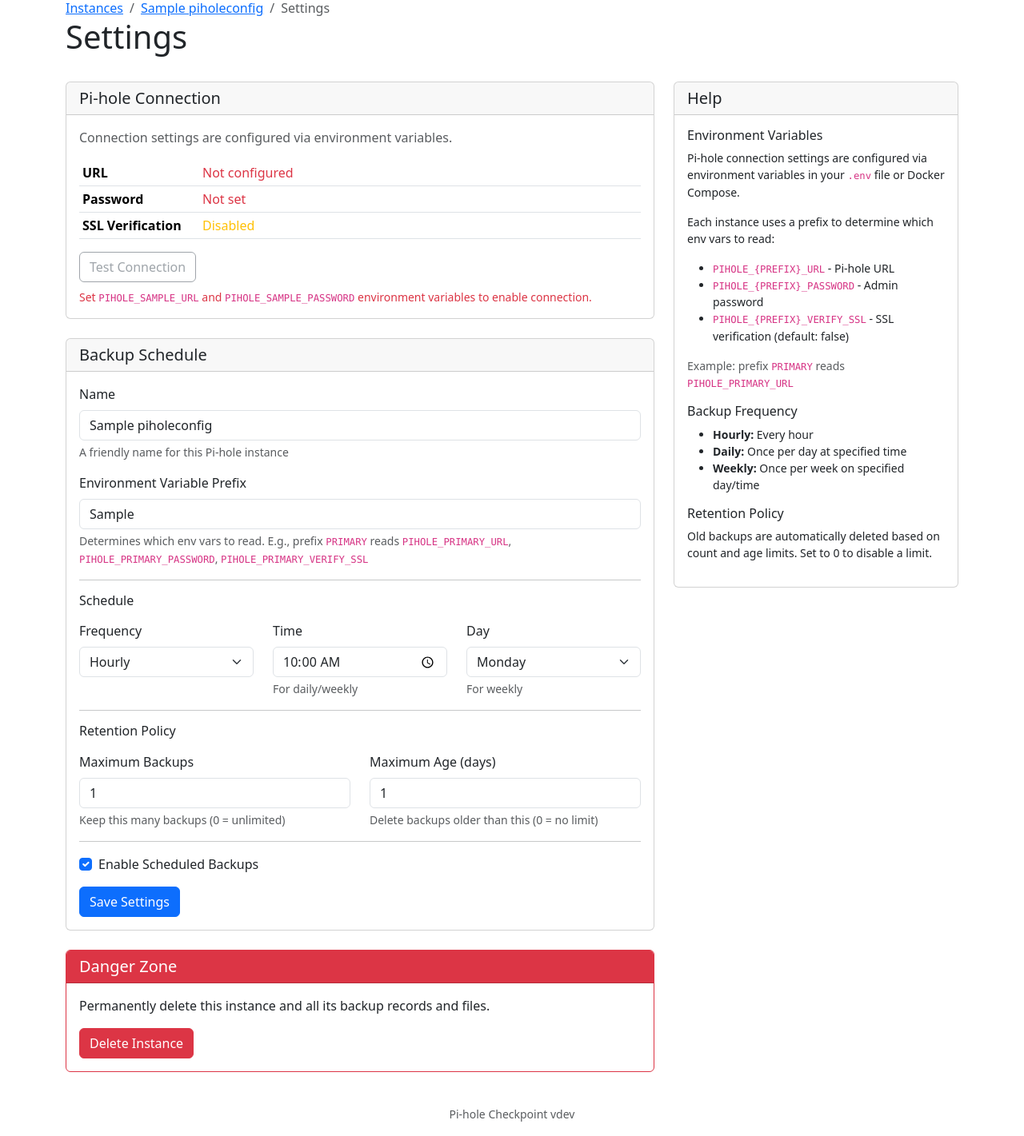
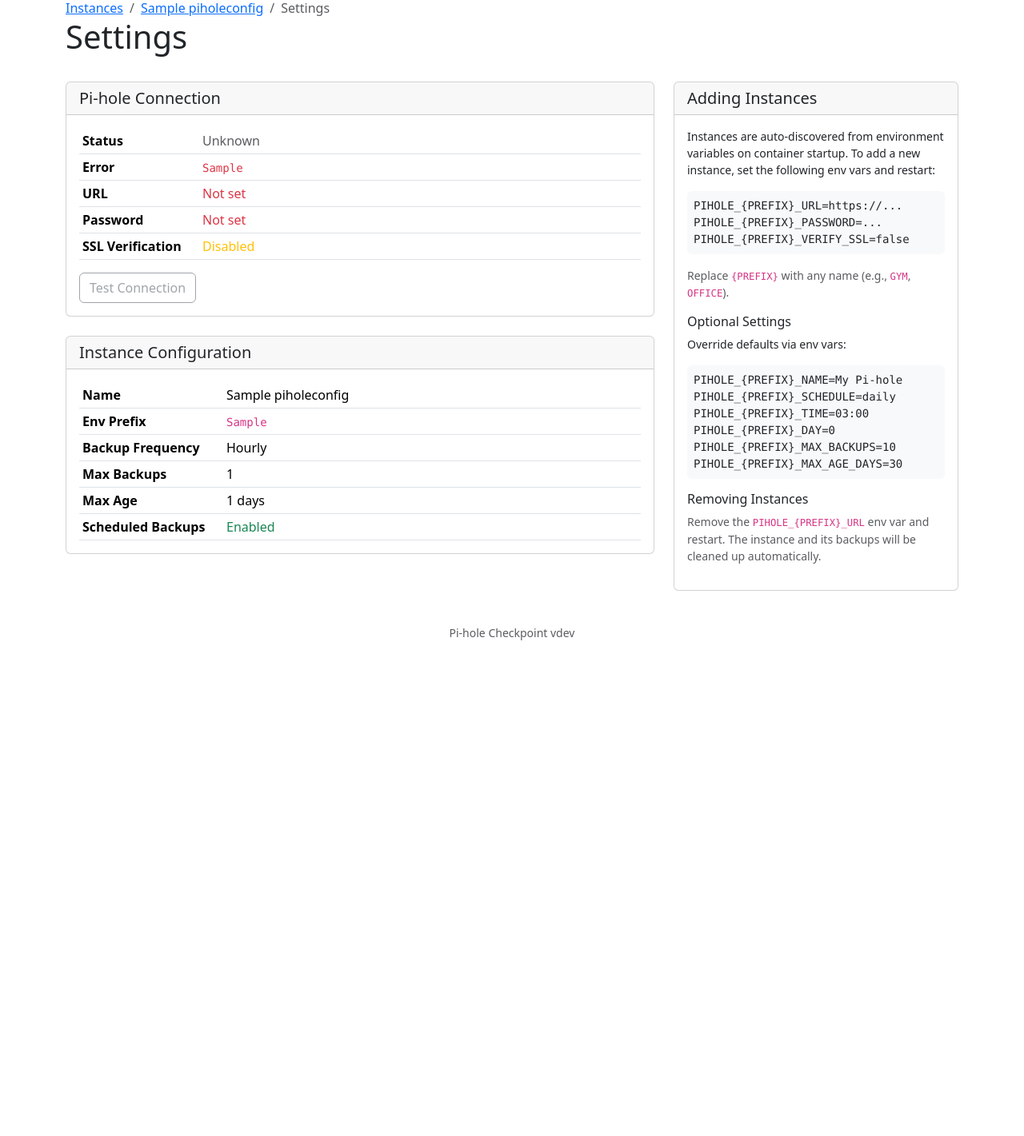
Before and after one commit to pihole-checkpoint/pihole-checkpoint, a Django app: page /instances/1/settings/ in a window 1280 px wide. Shown: the part 84-1505 px from the top of the page at 80% size. After the commit the page ends 885 px from the top, so only its background shows below. Run offline with Django 5.2, Linux system fonts and the light colour scheme; tables that the repository leaves empty hold one stand-in row (values such as "Sample post"); some libraries are stand-ins or nearby versions.

Commit message:
refactor: replace settings form with read-only env-driven config view

```diff
--- a/backup/templates/backup/instance_dashboard.html
+++ b/backup/templates/backup/instance_dashboard.html
@@ -33,7 +33,7 @@
 {% elif not config %}
 <div class="alert alert-info">
     <i class="bi bi-info-circle"></i>
-    Pi-hole credentials configured. <a href="{% url 'add_instance' %}">Configure an instance</a> to start automatic backups.
+    No instance configured. Set <code>PIHOLE_{PREFIX}_URL</code> and <code>PIHOLE_{PREFIX}_PASSWORD</code> environment variables and restart.
 </div>
 {% else %}
 
--- a/backup/templates/backup/settings.html
+++ b/backup/templates/backup/settings.html
@@ -1,9 +1,8 @@
 {% extends "backup/base.html" %}
 
-{% block title %}{% if is_new %}Add Instance{% else %}{{ config.name }} Settings{% endif %} - Pi-hole Checkpoint{% endblock %}
+{% block title %}{{ config.name }} Settings - Pi-hole Checkpoint{% endblock %}
 
 {% block breadcrumb %}
-{% if not is_new and config %}
 <nav aria-label="breadcrumb">
     <ol class="breadcrumb mb-0">
         <li class="breadcrumb-item"><a href="{% url 'dashboard' %}">Instances</a></li>
@@ -11,35 +10,52 @@
         <li class="breadcrumb-item active">Settings</li>
     </ol>
 </nav>
-{% endif %}
 {% endblock %}
 
 {% block content %}
 <div class="d-flex justify-content-between align-items-center mb-4">
-    <h1><i class="bi bi-gear"></i> {% if is_new %}Add Instance{% else %}Settings{% endif %}</h1>
+    <h1><i class="bi bi-gear"></i> Settings</h1>
 </div>
 
 <div class="row">
     <div class="col-lg-8">
-        {% if not is_new and credential_status %}
         <!-- Pi-hole Connection Status -->
         <div class="card mb-4">
             <div class="card-header">
                 <h5 class="mb-0"><i class="bi bi-wifi"></i> Pi-hole Connection</h5>
             </div>
             <div class="card-body">
-                <p class="text-muted mb-3">
-                    Connection settings are configured via environment variables.
-                </p>
                 <table class="table table-sm mb-3">
                     <tbody>
                         <tr>
-                            <th style="width: 150px;">URL</th>
+                            <th style="width: 150px;">Status</th>
+                            <td>
+                                {% if config.connection_status == "ok" %}
+                                <span class="text-success"><i class="bi bi-check-circle"></i> Connected</span>
+                                {% elif config.connection_status == "auth_error" %}
+                                <span class="text-danger"><i class="bi bi-x-circle"></i> Authentication Error</span>
+                                {% elif config.connection_status == "unreachable" %}
+                                <span class="text-danger"><i class="bi bi-x-circle"></i> Unreachable</span>
+                                {% elif config.connection_status == "not_configured" %}
+                                <span class="text-warning"><i class="bi bi-exclamation-circle"></i> Not Configured</span>
+                                {% else %}
+                                <span class="text-muted"><i class="bi bi-question-circle"></i> Unknown</span>
+                                {% endif %}
+                            </td>
+                        </tr>
+                        {% if config.connection_error %}
+                        <tr>
+                            <th>Error</th>
+                            <td><code class="text-danger small">{{ config.connection_error|truncatechars:200 }}</code></td>
+                        </tr>
+                        {% endif %}
+                        <tr>
+                            <th>URL</th>
                             <td>
                                 {% if credential_status.url %}
                                 <code>{{ credential_status.url }}</code>
                                 {% else %}
-                                <span class="text-danger"><i class="bi bi-x-circle"></i> Not configured</span>
+                                <span class="text-danger"><i class="bi bi-x-circle"></i> Not set</span>
                                 {% endif %}
                             </td>
                         </tr>
@@ -68,145 +84,83 @@
                 <button type="button" class="btn btn-outline-secondary" onclick="testConnection(this)" {% if not credential_status.url or not credential_status.has_password %}disabled{% endif %}>
                     <i class="bi bi-wifi"></i> Test Connection
                 </button>
-                {% if not credential_status.url or not credential_status.has_password %}
-                <div class="form-text text-danger mt-2">
-                    Set <code>PIHOLE_{{ config.env_prefix|upper }}_URL</code> and <code>PIHOLE_{{ config.env_prefix|upper }}_PASSWORD</code> environment variables to enable connection.
-                </div>
-                {% endif %}
-            </div>
-        </div>
-        {% endif %}
-
-        <!-- Backup Schedule Form -->
-        <div class="card">
-            <div class="card-header">
-                <h5 class="mb-0"><i class="bi bi-calendar-check"></i> {% if is_new %}Instance Configuration{% else %}Backup Schedule{% endif %}</h5>
-            </div>
-            <div class="card-body">
-                <form method="post" id="configForm" action="{% if is_new %}{% url 'add_instance' %}{% else %}{% url 'instance_settings' config.id %}{% endif %}">
-                    {% csrf_token %}
-
-                    <div class="mb-3">
-                        <label for="id_name" class="form-label">Name</label>
-                        {{ form.name }}
-                        {% if form.name.errors %}
-                        <div class="invalid-feedback d-block">{{ form.name.errors.0 }}</div>
-                        {% endif %}
-                        <div class="form-text">A friendly name for this Pi-hole instance</div>
-                    </div>
-
-                    <div class="mb-3">
-                        <label for="id_env_prefix" class="form-label">Environment Variable Prefix</label>
-                        {{ form.env_prefix }}
-                        {% if form.env_prefix.errors %}
-                        <div class="invalid-feedback d-block">{{ form.env_prefix.errors.0 }}</div>
-                        {% endif %}
-                        <div class="form-text">
-                            Determines which env vars to read. E.g., prefix <code>PRIMARY</code> reads
-                            <code>PIHOLE_PRIMARY_URL</code>, <code>PIHOLE_PRIMARY_PASSWORD</code>, <code>PIHOLE_PRIMARY_VERIFY_SSL</code>
-                        </div>
-                    </div>
-
-                    <hr>
-
-                    <h6 class="mb-3">Schedule</h6>
-
-                    <div class="row mb-3">
-                        <div class="col-md-4">
-                            <label for="id_backup_frequency" class="form-label">Frequency</label>
-                            {{ form.backup_frequency }}
-                        </div>
-                        <div class="col-md-4">
-                            <label for="id_backup_time" class="form-label">Time</label>
-                            {{ form.backup_time }}
-                            <div class="form-text">For daily/weekly</div>
-                        </div>
-                        <div class="col-md-4">
-                            <label for="id_backup_day" class="form-label">Day</label>
-                            {{ form.backup_day }}
-                            <div class="form-text">For weekly</div>
-                        </div>
-                    </div>
-
-                    <hr>
-
-                    <h6 class="mb-3">Retention Policy</h6>
-
-                    <div class="row mb-3">
-                        <div class="col-md-6">
-                            <label for="id_max_backups" class="form-label">Maximum Backups</label>
-                            {{ form.max_backups }}
-                            <div class="form-text">Keep this many backups (0 = unlimited)</div>
-                        </div>
-                        <div class="col-md-6">
-                            <label for="id_max_age_days" class="form-label">Maximum Age (days)</label>
-                            {{ form.max_age_days }}
-                            <div class="form-text">Delete backups older than this (0 = no limit)</div>
-                        </div>
-                    </div>
-
-                    <hr>
-
-                    <div class="mb-3">
-                        <div class="form-check">
-                            {{ form.is_active }}
-                            <label class="form-check-label" for="id_is_active">Enable Scheduled Backups</label>
-                        </div>
-                    </div>
-
-                    <div class="d-flex gap-2">
-                        <button type="submit" class="btn btn-primary">
-                            <i class="bi bi-check-lg"></i> {% if is_new %}Create Instance{% else %}Save Settings{% endif %}
-                        </button>
-                    </div>
-                </form>
             </div>
         </div>
 
-        {% if not is_new and config %}
-        <!-- Danger Zone -->
-        <div class="card mt-4 border-danger">
-            <div class="card-header bg-danger text-white">
-                <h5 class="mb-0"><i class="bi bi-exclamation-triangle"></i> Danger Zone</h5>
+        <!-- Instance Configuration (read-only) -->
+        <div class="card mb-4">
+            <div class="card-header">
+                <h5 class="mb-0"><i class="bi bi-sliders"></i> Instance Configuration</h5>
             </div>
             <div class="card-body">
-                <p>Permanently delete this instance and all its backup records and files.</p>
-                <form method="post" action="{% url 'delete_instance' config.id %}" onsubmit="return confirm('Delete instance &quot;{{ config.name|escapejs }}&quot; and all its backups? This cannot be undone.');">
-                    {% csrf_token %}
-                    <button type="submit" class="btn btn-danger">
-                        <i class="bi bi-trash"></i> Delete Instance
-                    </button>
-                </form>
+                <table class="table table-sm mb-0">
+                    <tbody>
+                        <tr>
+                            <th style="width: 180px;">Name</th>
+                            <td>{{ config.name }}</td>
+                        </tr>
+                        <tr>
+                            <th>Env Prefix</th>
+                            <td><code>{{ config.env_prefix }}</code></td>
+                        </tr>
+                        <tr>
+                            <th>Backup Frequency</th>
+                            <td>{{ config.get_backup_frequency_display }}
+                                {% if config.backup_frequency == 'daily' or config.backup_frequency == 'weekly' %}
+                                at {{ config.backup_time|time:"H:i" }}
+                                {% endif %}
+                                {% if config.backup_frequency == 'weekly' %}
+                                on {{ config.get_backup_day_display }}
+                                {% endif %}
+                            </td>
+                        </tr>
+                        <tr>
+                            <th>Max Backups</th>
+                            <td>{{ config.max_backups }}{% if config.max_backups == 0 %} (unlimited){% endif %}</td>
+                        </tr>
+                        <tr>
+                            <th>Max Age</th>
+                            <td>{{ config.max_age_days }} days{% if config.max_age_days == 0 %} (no limit){% endif %}</td>
+                        </tr>
+                        <tr>
+                            <th>Scheduled Backups</th>
+                            <td>
+                                {% if config.is_active %}
+                                <span class="text-success"><i class="bi bi-check-circle"></i> Enabled</span>
+                                {% else %}
+                                <span class="text-muted"><i class="bi bi-pause-circle"></i> Disabled</span>
+                                {% endif %}
+                            </td>
+                        </tr>
+                    </tbody>
+                </table>
             </div>
         </div>
-        {% endif %}
     </div>
 
     <div class="col-lg-4">
         <div class="card">
             <div class="card-header">
-                <h5 class="mb-0"><i class="bi bi-info-circle"></i> Help</h5>
+                <h5 class="mb-0"><i class="bi bi-info-circle"></i> Adding Instances</h5>
             </div>
             <div class="card-body">
-                <h6>Environment Variables</h6>
-                <p class="small">Pi-hole connection settings are configured via environment variables in your <code>.env</code> file or Docker Compose.</p>
-                <p class="small">Each instance uses a prefix to determine which env vars to read:</p>
-                <ul class="small">
-                    <li><code>PIHOLE_{PREFIX}_URL</code> - Pi-hole URL</li>
-                    <li><code>PIHOLE_{PREFIX}_PASSWORD</code> - Admin password</li>
-                    <li><code>PIHOLE_{PREFIX}_VERIFY_SSL</code> - SSL verification (default: false)</li>
-                </ul>
-                <p class="small text-muted">Example: prefix <code>PRIMARY</code> reads <code>PIHOLE_PRIMARY_URL</code></p>
+                <p class="small">Instances are auto-discovered from environment variables on container startup. To add a new instance, set the following env vars and restart:</p>
+                <pre class="small bg-light p-2 rounded"><code>PIHOLE_{PREFIX}_URL=https://...
+PIHOLE_{PREFIX}_PASSWORD=...
+PIHOLE_{PREFIX}_VERIFY_SSL=false</code></pre>
+                <p class="small text-muted">Replace <code>{PREFIX}</code> with any name (e.g., <code>GYM</code>, <code>OFFICE</code>).</p>
 
-                <h6>Backup Frequency</h6>
-                <ul class="small">
-                    <li><strong>Hourly:</strong> Every hour</li>
-                    <li><strong>Daily:</strong> Once per day at specified time</li>
-                    <li><strong>Weekly:</strong> Once per week on specified day/time</li>
-                </ul>
+                <h6>Optional Settings</h6>
+                <p class="small">Override defaults via env vars:</p>
+                <pre class="small bg-light p-2 rounded"><code>PIHOLE_{PREFIX}_NAME=My Pi-hole
+PIHOLE_{PREFIX}_SCHEDULE=daily
+PIHOLE_{PREFIX}_TIME=03:00
+PIHOLE_{PREFIX}_DAY=0
+PIHOLE_{PREFIX}_MAX_BACKUPS=10
+PIHOLE_{PREFIX}_MAX_AGE_DAYS=30</code></pre>
 
-                <h6>Retention Policy</h6>
-                <p class="small">Old backups are automatically deleted based on count and age limits. Set to 0 to disable a limit.</p>
+                <h6>Removing Instances</h6>
+                <p class="small text-muted">Remove the <code>PIHOLE_{PREFIX}_URL</code> env var and restart. The instance and its backups will be cleaned up automatically.</p>
             </div>
         </div>
     </div>
@@ -214,12 +168,7 @@
 {% endblock %}
 
 {% block extra_js %}
-{% if not is_new and config %}
 <script>
-/**
- * Test connection to Pi-hole using environment credentials.
- * @param {HTMLButtonElement} btn - The button element that triggered this action
- */
 async function testConnection(btn) {
     const originalHtml = btn.innerHTML;
     btn.disabled = true;
@@ -249,5 +198,4 @@
     }
 }
 </script>
-{% endif %}
 {% endblock %}
--- a/backup/urls.py
+++ b/backup/urls.py
@@ -6,7 +6,6 @@
     # Overview / instance list (smart routing in view)
     path("", views.dashboard, name="dashboard"),
     # Instance management
-    path("instances/add/", views.add_instance, name="add_instance"),
     path("instances/<int:config_id>/", views.instance_dashboard, name="instance_dashboard"),
     path("instances/<int:config_id>/settings/", views.instance_settings, name="instance_settings"),
     path("instances/<int:config_id>/delete/", views.delete_instance, name="delete_instance"),
--- a/backup/views.py
+++ b/backup/views.py
@@ -8,7 +8,7 @@
 from django.shortcuts import get_object_or_404, redirect, render
 from django.views.decorators.http import require_POST
 
-from .forms import LoginForm, PiholeConfigForm
+from .forms import LoginForm
 from .models import BackupRecord, PiholeConfig
 from .services.backup_service import BackupService
 from .services.credential_service import CredentialService
@@ -90,51 +90,16 @@
 
 
 def instance_settings(request, config_id):
-    """Per-instance settings view."""
+    """Per-instance settings view (read-only)."""
     config = get_object_or_404(PiholeConfig, id=config_id)
-
-    if request.method == "POST":
-        form = PiholeConfigForm(request.POST, instance=config)
-        if form.is_valid():
-            form.save()
-            messages.success(request, "Settings saved successfully!")
-            return redirect("instance_settings", config_id=config.id)
-    else:
-        form = PiholeConfigForm(instance=config)
-
     credential_status = CredentialService.get_status(config)
 
     return render(
         request,
         "backup/settings.html",
         {
-            "form": form,
             "config": config,
             "credential_status": credential_status,
-            "is_new": False,
-        },
-    )
-
-
-def add_instance(request):
-    """Add a new Pi-hole instance."""
-    if request.method == "POST":
-        form = PiholeConfigForm(request.POST)
-        if form.is_valid():
-            config = form.save()
-            messages.success(request, f"Instance '{config.name}' created successfully!")
-            return redirect("instance_settings", config_id=config.id)
-    else:
-        form = PiholeConfigForm()
-
-    return render(
-        request,
-        "backup/settings.html",
-        {
-            "form": form,
-            "config": None,
-            "credential_status": None,
-            "is_new": True,
         },
     )
 
@@ -168,11 +133,11 @@
 
 
 def settings_redirect(request):
-    """Legacy /settings/ redirect to instance settings or add instance."""
+    """Legacy /settings/ redirect to instance settings."""
     config = PiholeConfig.objects.first()
     if config:
         return redirect("instance_settings", config_id=config.id)
-    return redirect("add_instance")
+    return redirect("dashboard")
 
 
 @require_POST
```
Also changed, not shown: backup/templates/backup/instance_list.html (+2 -8 lines), backup/tests/views/test_settings.py (+12 -150 lines).
